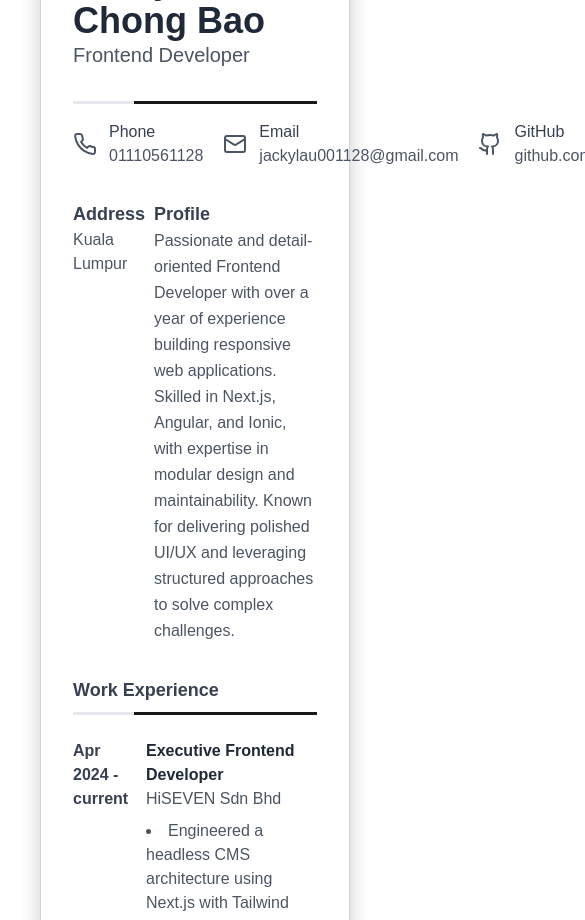
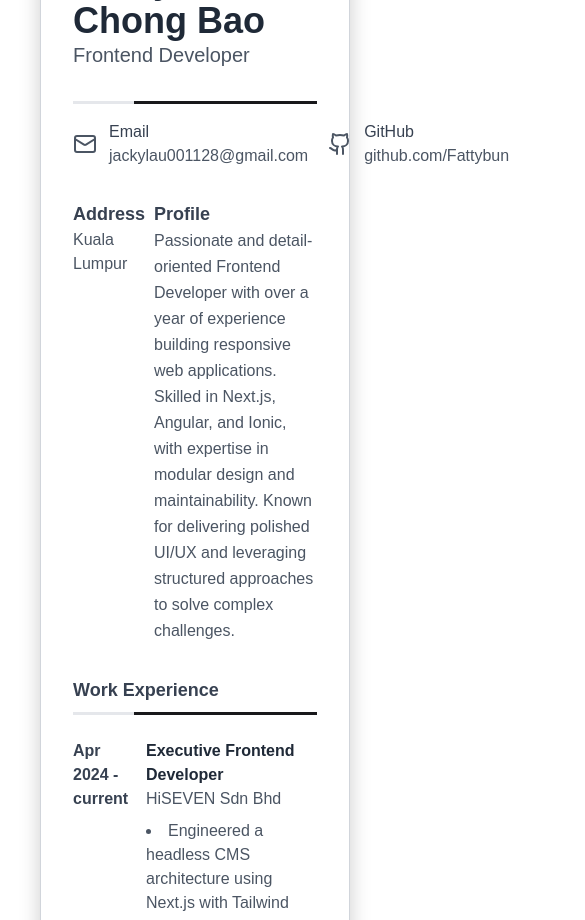
Before and after one commit to Fattybun/personal-blog, a Next.js app: page /about in a window 390 px wide. Shown: the part 1080-2000 px from the top of the page, 585 px wide, since content can reach past the window. Built offline with nearby package versions, Linux system fonts and the light colour scheme.

Commit message:
remove phone number

```diff
--- a/src/components/layout/resume.tsx
+++ b/src/components/layout/resume.tsx
@@ -2,7 +2,7 @@
 
 import { motion } from "framer-motion";
 import { Separator } from "../ui/separator";
-import { Phone, Mail, Github } from "lucide-react";
+import { Mail, Github } from "lucide-react";
 import { ReactNode } from "react";
 import { experiences, frameworks, languages, tools } from "@/configs/resume";
 import { Button } from "../ui/button";
@@ -90,11 +90,6 @@ const Resume = () => {
           </div>
           <div className="flex gap-5 pt-2">
             <ContactItem
-              icon={<Phone size={24} />}
-              label="Phone"
-              value="01110561128"
-            />
-            <ContactItem
               icon={<Mail size={24} />}
               label="Email"
               value="jackylau001128@gmail.com"
```
